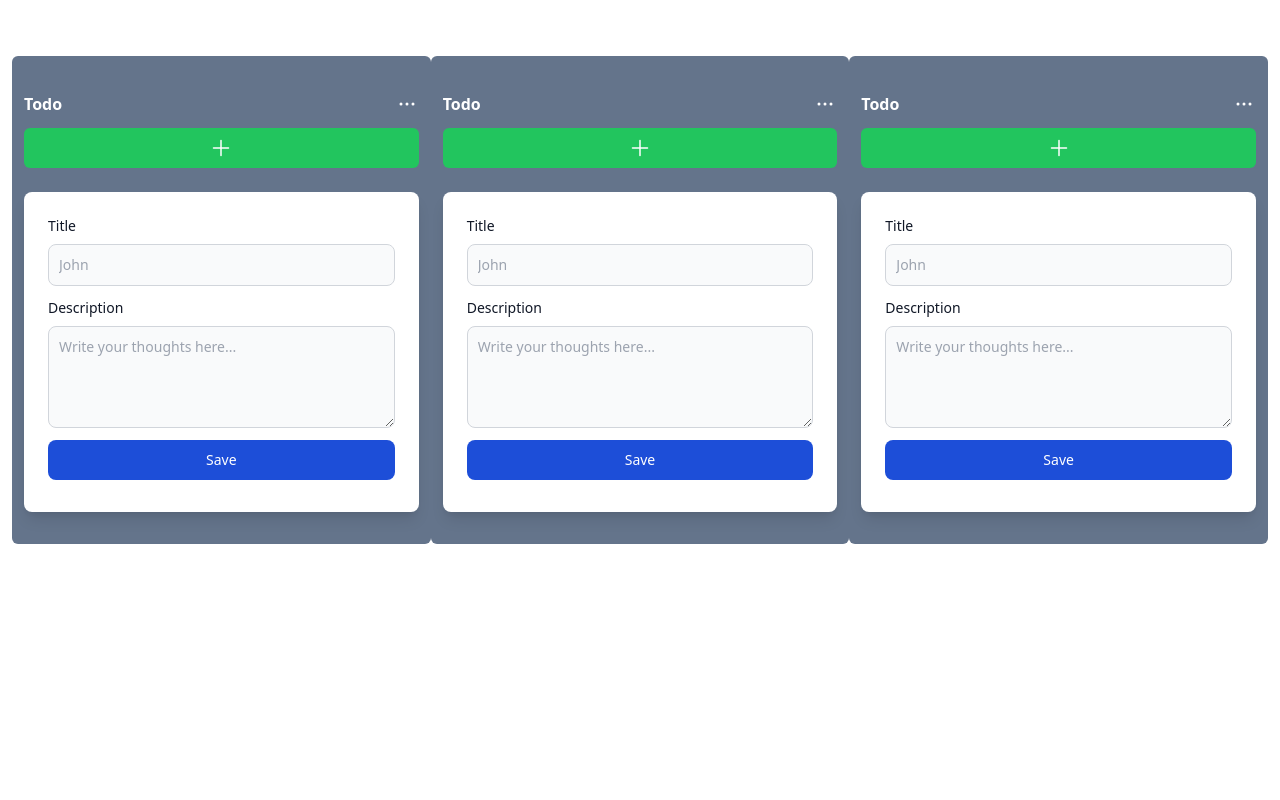
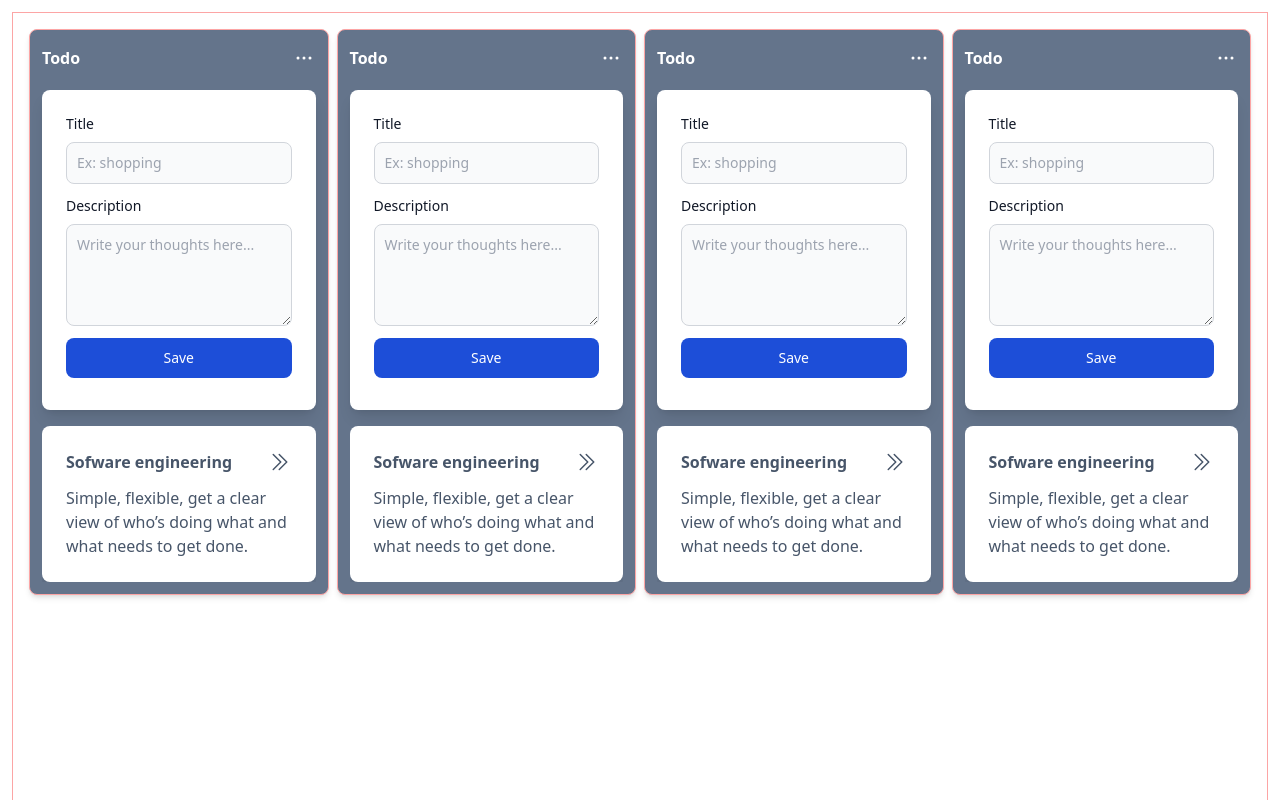
Before and after one commit to benharrimohamed/SmartTodoChecker, a Vue app: page / in a window 1280 px wide. Shown: the top 800 px of the page. Built offline with nearby package versions, Linux system fonts and the light colour scheme.

Commit message:
adding grid

```diff
--- a/src/App.vue
+++ b/src/App.vue
@@ -1,11 +1,10 @@
 <template>
-  <div class="mx-auto">
-    <div class="flex mt-6 py-8 px-3 max-h-screen">
+    <div class="grid grid-rows-3 m-3 p-4 px-3 border border-red-300 md:grid md:grid-cols-2 lg:grid lg:grid-cols-3 xl:grid-cols-4">
+      <todo-section></todo-section>
       <todo-section></todo-section>
       <todo-section></todo-section>
       <todo-section></todo-section>
     </div>
-  </div>
 </template>
 
 <script>
--- a/src/components/TodoAddTaskForm.vue
+++ b/src/components/TodoAddTaskForm.vue
@@ -1,8 +1,8 @@
 <template>
-  <div class="max-w-md bg-white dark:bg-slate-600 mt-4 mx-auto rounded-lg shadow-lg cursor-pointer border-3 p-6">
+  <div class="bg-white dark:bg-slate-600 mt-4 mx-auto rounded-lg shadow-lg cursor-pointer border-3 p-6">
                 <div>
                 <label for="first_name" class="block mb-2 text-sm font-medium text-gray-900 dark:text-white">Title</label>
-                <input type="text" id="first_name" class="mb-3 bg-gray-50 border border-gray-300 text-gray-900 text-sm rounded-lg focus:ring-blue-500 focus:border-blue-500 block w-full p-2.5 dark:bg-gray-700 dark:border-gray-600 dark:placeholder-gray-400 dark:text-white dark:focus:ring-blue-500 dark:focus:border-blue-500" placeholder="John" required>
+                <input type="text" id="first_name" class="mb-3 bg-gray-50 border border-gray-300 text-gray-900 text-sm rounded-lg focus:ring-blue-500 focus:border-blue-500 block w-full p-2.5 dark:bg-gray-700 dark:border-gray-600 dark:placeholder-gray-400 dark:text-white dark:focus:ring-blue-500 dark:focus:border-blue-500" placeholder="Ex: shopping" required>
                </div>
                <div>
                <label for="message" class="block mb-2 text-sm font-medium text-gray-900 dark:text-white">Description</label>
--- a/src/components/TodoSection.vue
+++ b/src/components/TodoSection.vue
@@ -1,8 +1,7 @@
 <template>
-  <div id="todoSection" class="px-3 bg-slate-500 w-1/3 rounded-md py-8 overflow-y-auto max-h-screen">
-    <TodoSectionHead/>
-    <todo-section-buttons/>
-    <todo-section-body/>
+  <div id="todoSection" class="mb-2 p-3 max-h-screen border border-red-300 mx-1 rounded-lg shadow-md bg-slate-500">
+    <TodoSectionHead></TodoSectionHead>
+    <TodoSectionBody :isAddingNewTodo="isAddingNewTodo"></TodoSectionBody>
   </div>
 </template>
 
@@ -10,9 +9,14 @@
 import TodoSectionHead from './TodoSectionHead.vue'
 import TodoSectionButtons from './TodoSectionButtons.vue'
 import TodoSectionBody from './TodoSectionBody.vue'
+import { ref } from 'vue'
 
 export default {
-    components : {TodoSectionHead,TodoSectionButtons,TodoSectionBody}
+    components : {TodoSectionHead,TodoSectionButtons,TodoSectionBody},
+    setup () {
+      const isAddingNewTodo = ref(false)
+
+    }
 
 }
 </script>
--- a/src/components/TodoSectionBody.vue
+++ b/src/components/TodoSectionBody.vue
@@ -1,5 +1,6 @@
 <template>
   <div>
+    <TodoSectionButtons v-if="isAddingNewTodo"></TodoSectionButtons>
     <TodoAddTaskForm></TodoAddTaskForm>
     <Todos></Todos>
   </div>
@@ -8,8 +9,16 @@
 <script>
 import TodoAddTaskForm from './TodoAddTaskForm.vue'
 import Todos from './Todos.vue'
+import TodoSectionButtons from './TodoSectionButtons.vue';
 export default {
-    components: {TodoAddTaskForm,Todos}
+    components: {TodoSectionButtons,TodoAddTaskForm,Todos},
+    setup (props) {
+      const isAddingNewTodo = props.isAddingNewTodo
+
+      return {
+        isAddingNewTodo
+      }
+    }
 
 }
 </script>
--- a/src/components/Todos.vue
+++ b/src/components/Todos.vue
@@ -1,5 +1,6 @@
 <template>
   <div class="scroll-auto overflow-hidden">
+  <TodoCard/>
 </div>
 </template>
 
--- a/src/tailwind/appStyles.js
+++ b/src/tailwind/appStyles.js
@@ -4,7 +4,7 @@ const ArticleCardStyle = ref({
 
     title : 'text-slate-600 dark:text-white font-bold text-md mx-auto',
     p: 'text-slate-600 dark:text-white font-meduim mt-3',
-    container: 'sm:flex max-w-md bg-white dark:bg-slate-600 mt-4 mx-auto rounded-lg shadow-lg cursor-pointer border-3',
+    container: 'bg-white dark:bg-slate-600 mt-4 mx-auto rounded-lg shadow-lg cursor-pointer border-3',
 })
 
 export default ArticleCardStyle
```
